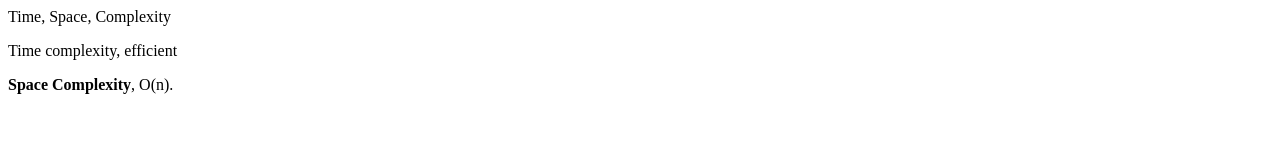
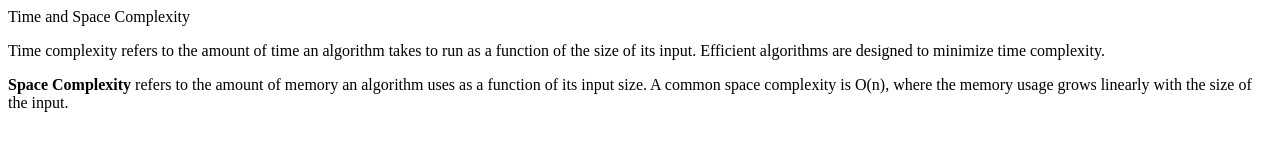
Before and after one commit to acciojob/time-and-space-complexity-ManjeetKumarGautam, a website: page main.html in a window 1280 px wide. Drawn offline with Linux system fonts and the light colour scheme.

Commit message:
created a submission

```diff
--- a/main.html
+++ b/main.html
@@ -8,9 +8,9 @@
 
 <body
 
-	<h1>Time, Space, Complexity</h1>
-	<p>Time complexity, efficient</p>
-	<p><b>Space Complexity</b>, O(n).</p>
+	<h1>Time and Space Complexity</h1>
+    <p>Time complexity refers to the amount of time an algorithm takes to run as a function of the size of its input. Efficient algorithms are designed to minimize time complexity.</p>
+    <p><b>Space Complexity</b> refers to the amount of memory an algorithm uses as a function of its input size. A common space complexity is O(n), where the memory usage grows linearly with the size of the input.</p>
 	<!-- the entire body must be written by student -->
     <script type="text/javascript" src="./script.js">
 </script>
```
